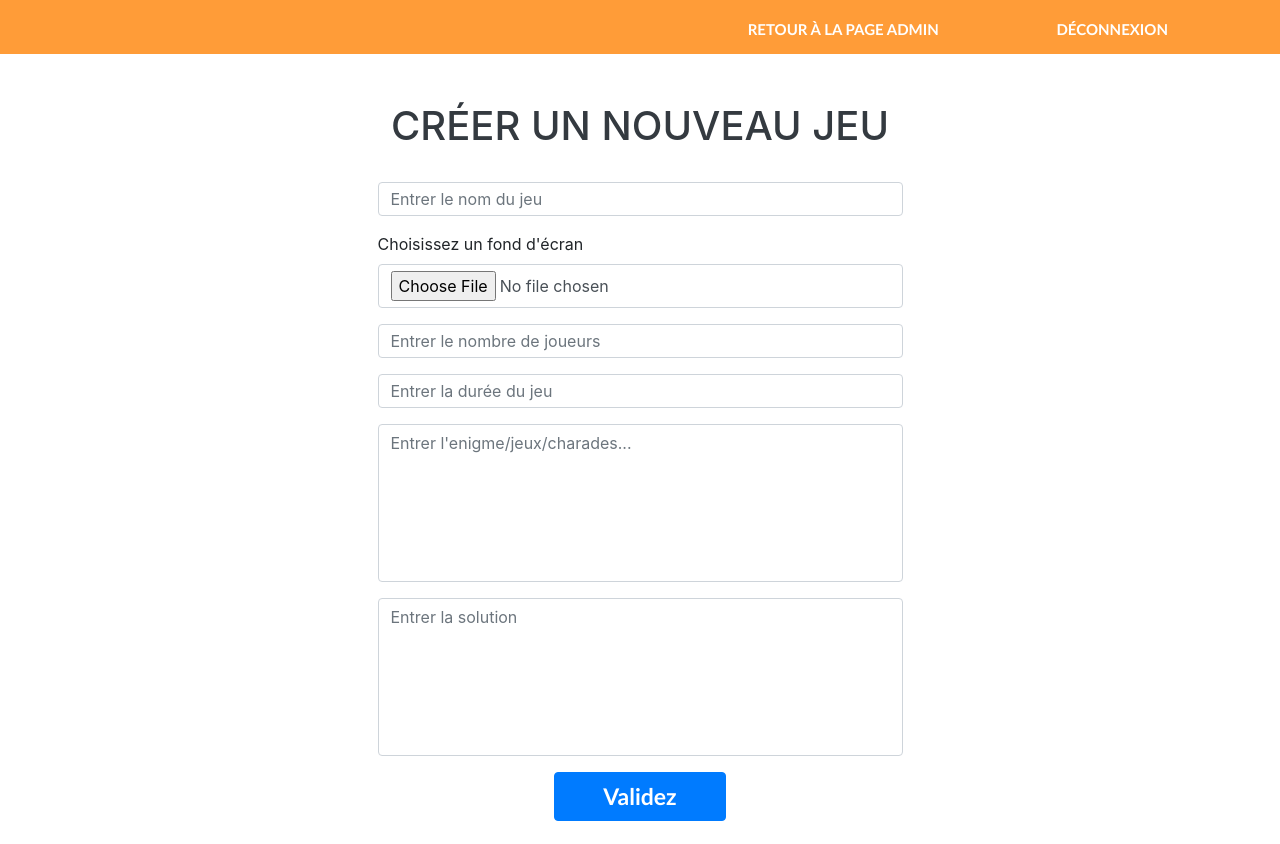
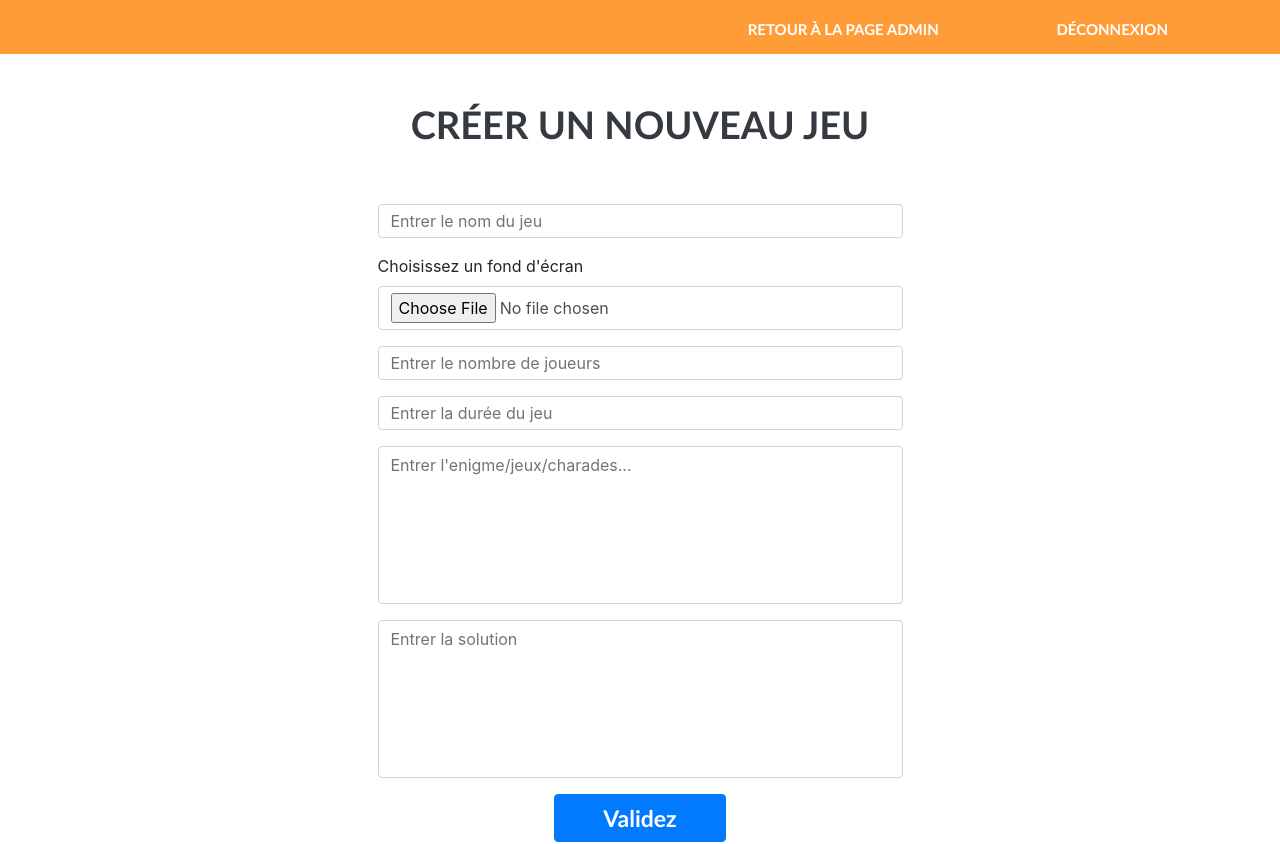
Before and after one commit to francois-simao/escape-game, a PHP site: page /add_game.php in a window 1280 px wide. Shown: the top 844 px of the page. Run offline with PHP 8.4, Linux system fonts and the light colour scheme; the visitor is signed in with stand-in values (Sample User, id 1); some libraries are stand-ins or nearby versions.

Commit message:
modification titre

```diff
--- a/add_game.php
+++ b/add_game.php
@@ -118,7 +118,7 @@ if(isset($_POST['ajouter'])) {
                 <div class="container">
                     <div class="row">
                         <div class="col-12">
-                                <h1 class="text-dark text-uppercase text-center pb-md-4 pt-md-5 pb-xl-4 pt-xl-5">Créer un nouveau jeu</h1>
+                                <h1 class="title-form text-dark text-uppercase text-center py-4 py-sm-4 py-md-4 py-lg-4 py-xl-5">Créer un nouveau jeu</h1>
                                 <div class="d-flex justify-content-center">
                                     <div class="col-12 col-sm-12 col-md-6 col-lg-6 col-xl-6">
                                         <form action="" method="POST" enctype="multipart/form-data">
```
